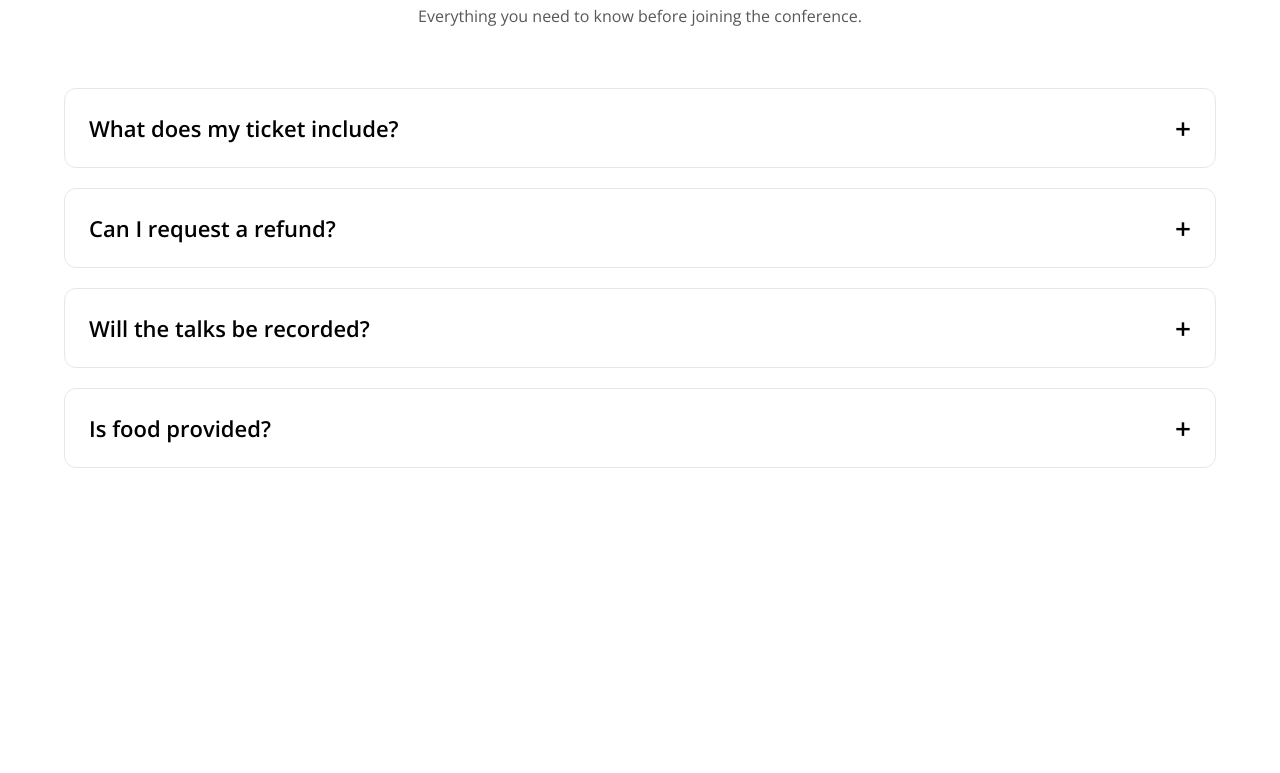
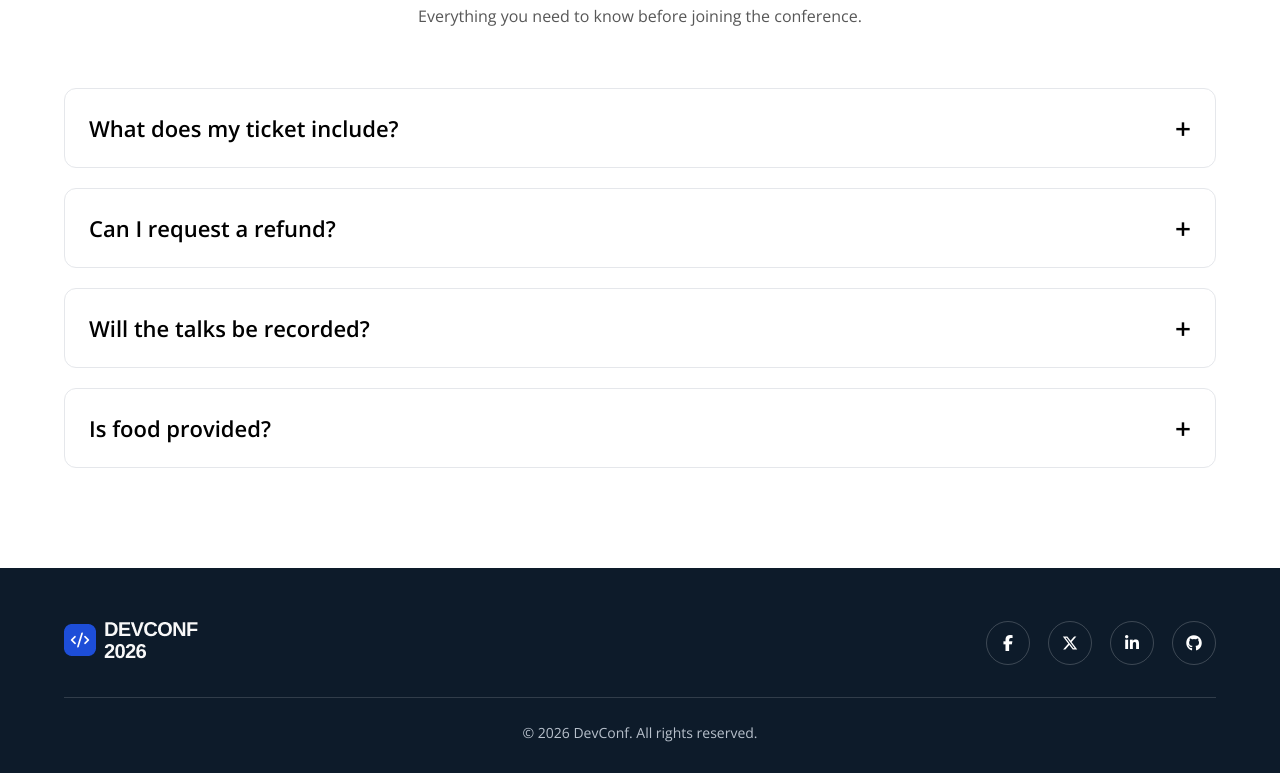
Before and after one commit to Rauf29/DevConf, a plain HTML site: page index.html in a window 1280 px wide. Shown: the part 2914-3687 px from the top of the page. Before the commit the page ends 3482 px from the top, so only its background shows below. Drawn offline with nearby package versions, Linux system fonts and the light colour scheme.

Commit message:
compleate footer

```diff
--- a/css/style.css
+++ b/css/style.css
@@ -397,3 +397,60 @@ header {
     color:#666;
     line-height:1.8;
 }
+/* Footer */
+
+.footer{
+    background:#0D1B2A;
+}
+
+.footer .container{
+    padding:50px 0 30px;
+}
+
+.footer-top{
+    display:flex;
+    justify-content:space-between;
+    align-items:center;
+    margin-bottom:30px;
+}
+
+.footer-social{
+    display:flex;
+    gap:18px;
+}
+
+.footer-social a{
+    width:44px;
+    height:44px;
+    border:1px solid rgba(255,255,255,.2);
+    border-radius:50%;
+    display:flex;
+    justify-content:center;
+    align-items:center;
+    color:#fff;
+    text-decoration:none;
+    transition:.3s ease;
+}
+
+.footer-social a:hover{
+    background:#2563EB;
+    border-color:#2563EB;
+    transform:translateY(-3px);
+}
+
+.footer hr{
+    border:none;
+    height:1px;
+    background:rgba(255,255,255,.15);
+    margin-bottom:25px;
+}
+
+.footer-bottom{
+    text-align:center;
+}
+
+.footer-bottom p{
+    color:#B8C1CC;
+    font-size:14px;
+    line-height:20px;
+}
--- a/index.html
+++ b/index.html
@@ -223,7 +223,32 @@
                 </div>
             </section>
         </main>
+        <footer class="footer">
+            <div class="container">
 
+                <div class="footer-top">
+
+                    <div class="footer-logo">
+                        <img src="./assets/footer-logo.png" alt="logo">
+                    </div>
+
+                    <div class="footer-social">
+                        <a href="#"><i class="fa-brands fa-facebook-f"></i></a>
+                        <a href="#"><i class="fa-brands fa-x-twitter"></i></a>
+                        <a href="#"><i class="fa-brands fa-linkedin-in"></i></a>
+                        <a href="#"><i class="fa-brands fa-github"></i></a>
+                    </div>
+
+                </div>
+
+                <hr>
+
+                <div class="footer-bottom">
+                    <p>© 2026 DevConf. All rights reserved.</p>
+                </div>
+
+            </div>
+        </footer>
     </body>
 
 </html>
```
